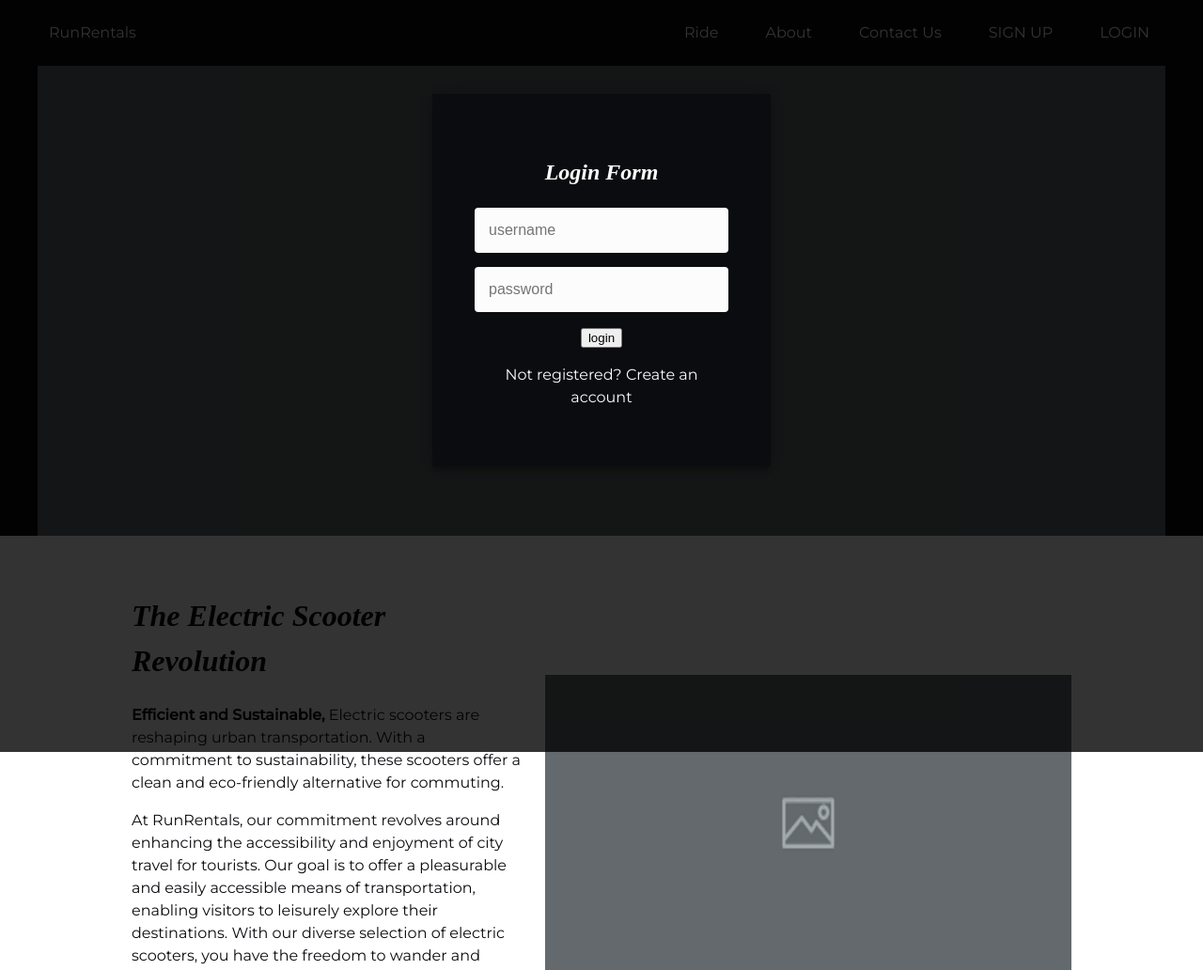
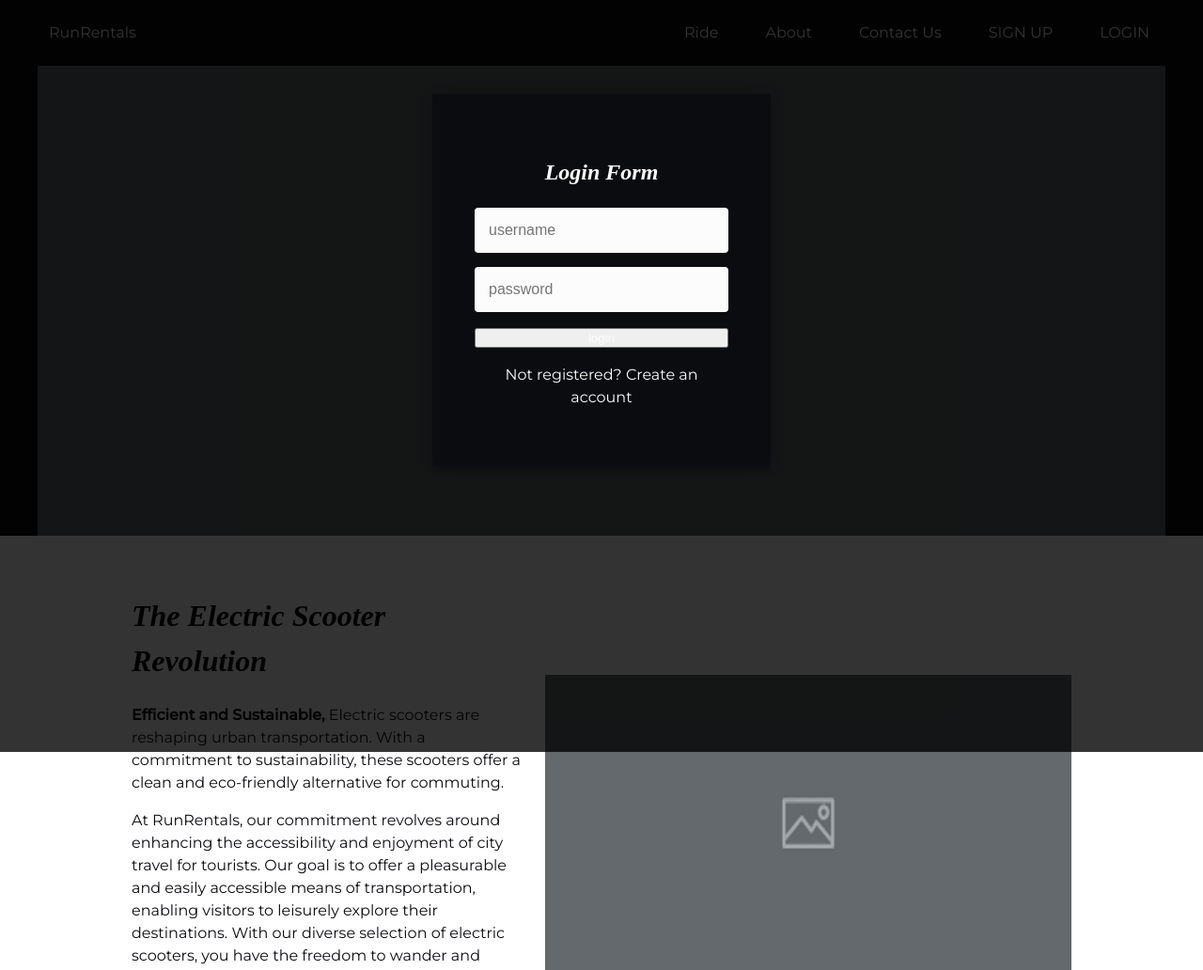
Before and after one commit to Aranarora/DGL123-Project-Aran-Arora, a PHP site: page / in a window 1280 px wide. Shown: the top 1032 px of the page at 94% size. Run offline with PHP 8.4, Linux system fonts and the light colour scheme; some web fonts are replaced.

Commit message:
Make form button 100% in width with color #fcfcfc

```diff
--- a/stylesheet.css
+++ b/stylesheet.css
@@ -31,6 +31,11 @@
     padding: 15px;
     box-sizing: border-box;
     font-size: 16px;
+}
+
+.form button {
+    width: 100%;
+    color: var(--main-text-color);
 }
 
 
```
